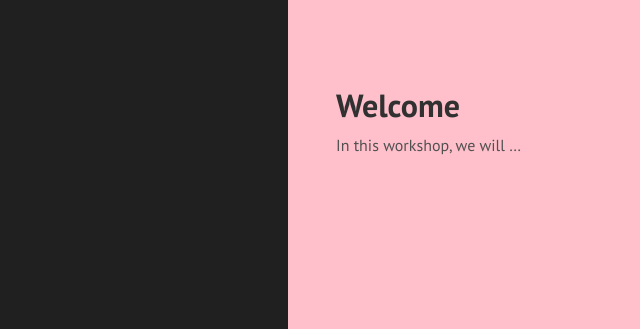
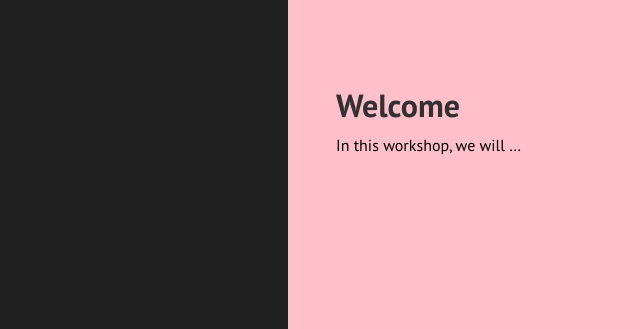
Before and after one commit to augmentedfabricationlab/robot_see_robot_do, a Jekyll site: the page built from docs/index.md, in a window 1280 px wide. Shown: the top 329 px of the page, without its empty margins (0-640 px from the left). Built offline with Jekyll 4.4.1, drawn with Linux system fonts in a browser that asks for light colours; Markdown is read by kramdown in place of the engine named in the settings.

Commit message:
Update poole.css

```diff
--- a/docs/public/css/poole.css
+++ b/docs/public/css/poole.css
@@ -59,7 +59,7 @@ html {
 }
 
 body {
-  color: #515151;
+  /* color: #515151;*/
   background-color: pink;
   -webkit-text-size-adjust: 100%;
       -ms-text-size-adjust: 100%;
```
